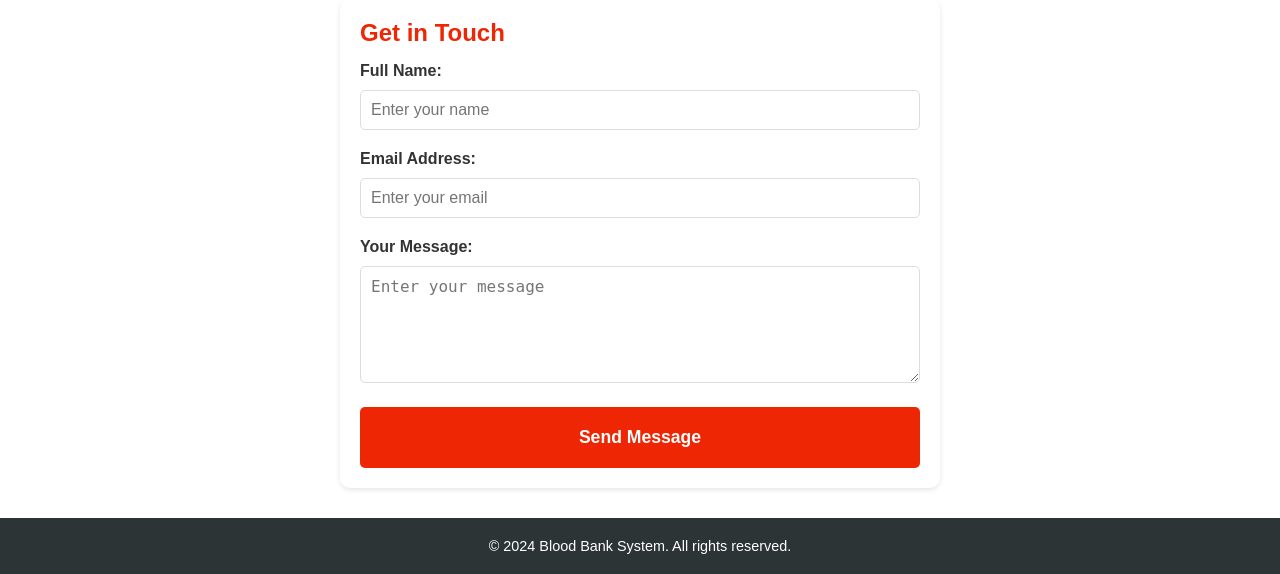
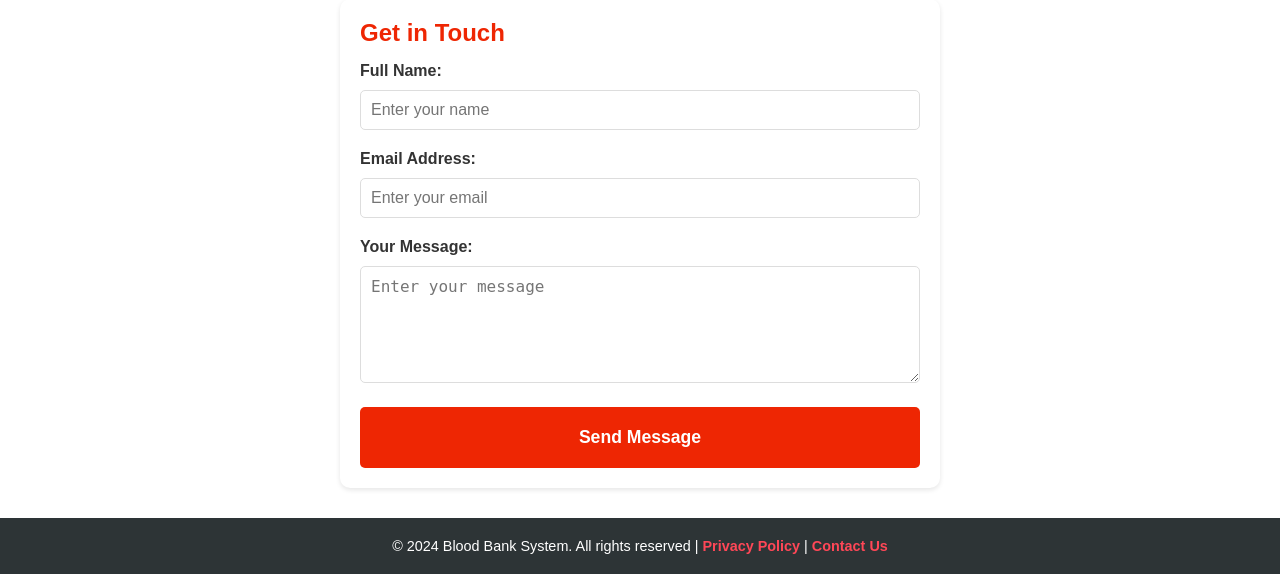
Before and after one commit to alizaib0000/BloodBankSystem01, a Flask app: page /contact in a window 1280 px wide. Shown: the part 226-800 px from the top of the page. Run offline with Flask 3, Linux system fonts and the light colour scheme.

Commit message:
Update contact.html

```diff
--- a/templates/contact.html
+++ b/templates/contact.html
@@ -48,8 +48,9 @@
         </section>
     </main>
 
+    <!-- Footer Section -->
     <footer class="footer">
-        <p>&copy; 2024 Blood Bank System. All rights reserved.</p>
+        <p>&copy; 2024 Blood Bank System. All rights reserved | <a href="#">Privacy Policy</a> | <a href="/contact">Contact Us</a></p></p>
     </footer>
 </body>
 </html>
```
